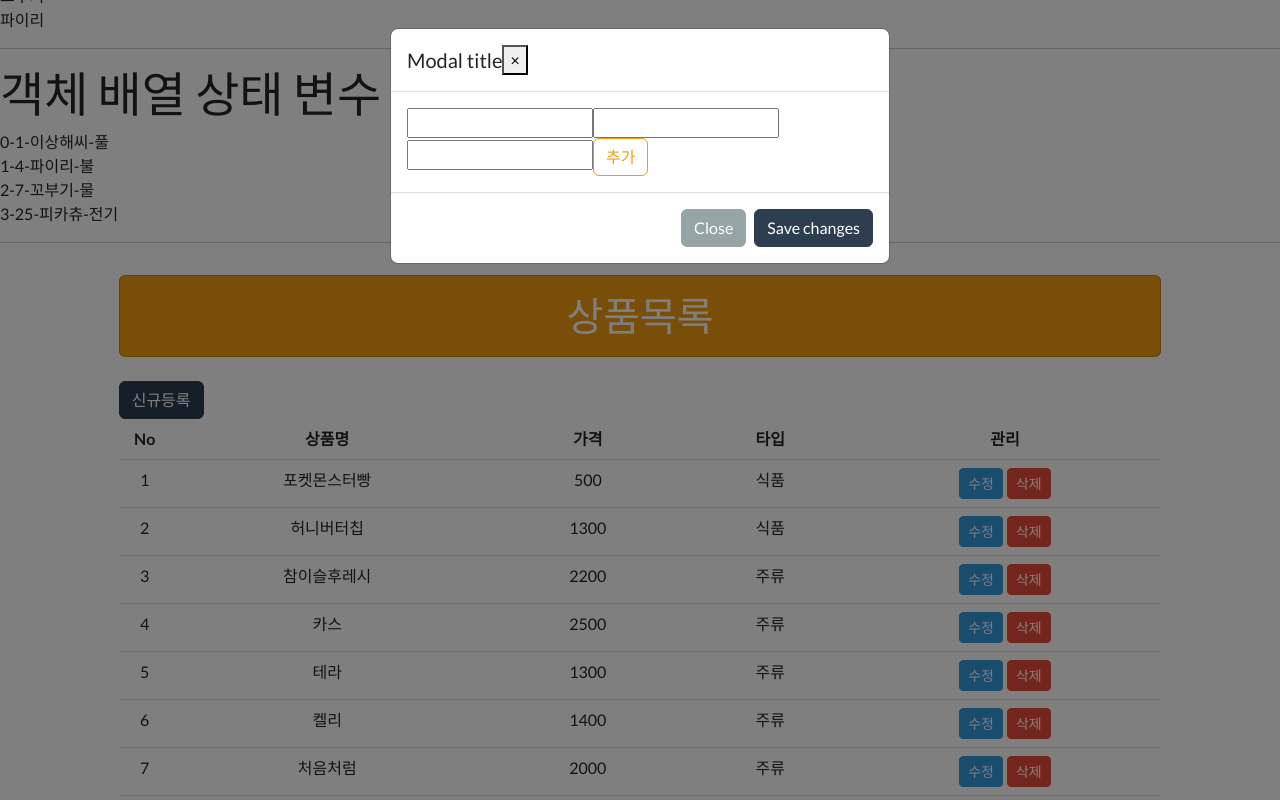
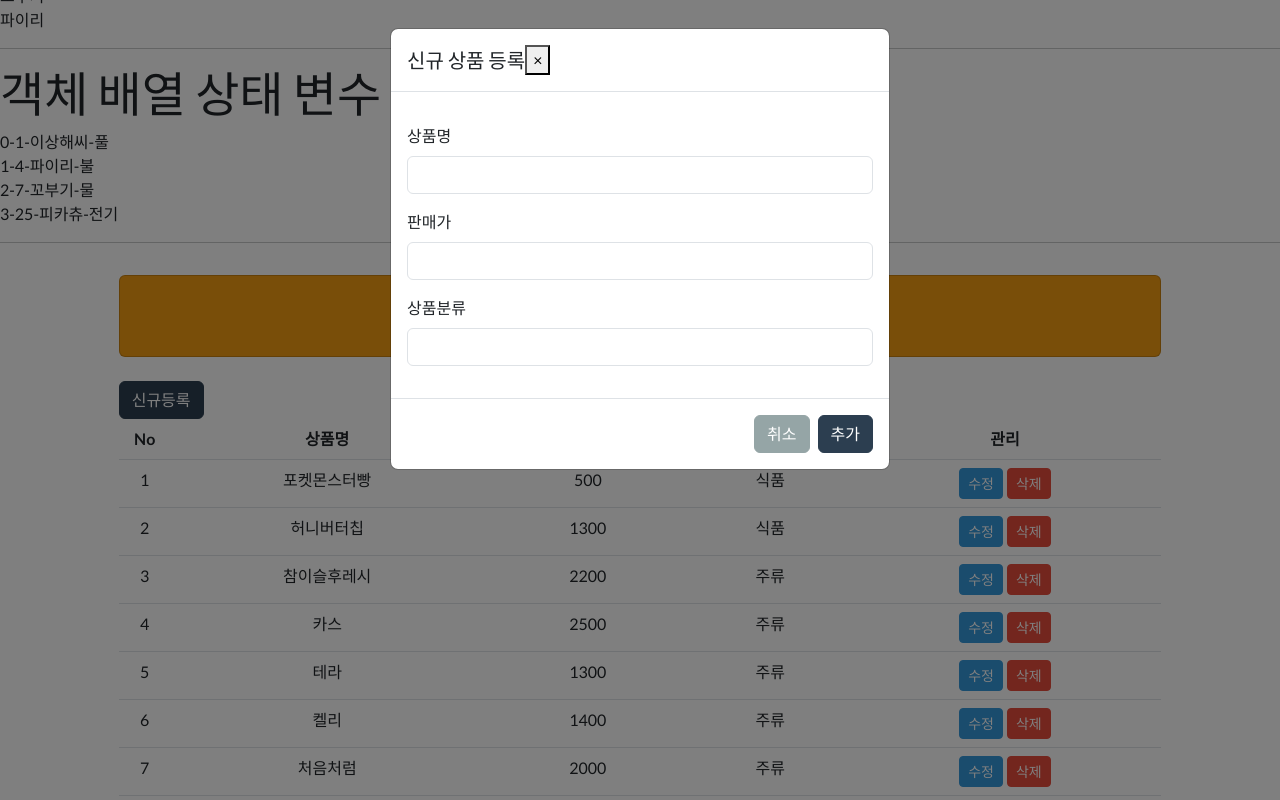
Before and after one commit to seonmikwak/kwak-react, a React (Create React App) app in the folder demo03/: page / in a window 1280 px wide. Both pictures are taken after a click on the button "신규등록". Shown: the part 2236-3036 px from the top of the page. Built offline with nearby package versions, Linux system fonts and the light colour scheme.

Commit message:
상품 SPA 구현 완료

```diff
--- a/demo03/src/components/Exam10.js
+++ b/demo03/src/components/Exam10.js
@@ -1,4 +1,4 @@
-import { useEffect, useState } from "react";
+import { useEffect, useRef, useState } from "react";
 import { Modal} from "bootstrap/dist/js/bootstrap.esm";
 
 const Exam10 = ()=>{
@@ -23,6 +23,11 @@ const Exam10 = ()=>{
         itemPrice:"",
         itemType:"",
     });
+
+    //useRef : 특정 대상을 참조할 수 있는 훅
+    //- const 이름 = useRef(초기값);
+    //- 태그에 ref라는 속성으로 이름을 지정해두면 언제든지 불러서 사용할 수 있다.
+    const bsModal = useRef();
 
     const changeData = e=>{
         const newData = {
@@ -179,15 +184,29 @@ const Exam10 = ()=>{
         closeModal();
     };
 
+    const cancelAddItem = ()=>{
+        //입력창 초기화
+        setData({
+            itemName:"",
+            itemPrice:"",
+            itemType:""
+        });
+
+         //모달 닫기
+         closeModal();
+    }
+
     //모달 여는 함수
     const openModal = ()=>{
-        var modal = new Modal(document.querySelector("#exampleModal"));
+        // var modal = new Modal(document.querySelector("#exampleModal"));
+        var modal = new Modal(bsModal.current);
         modal.show();
     };
 
     //모달 닫는 함수
     const closeModal = ()=>{
-        var modal = new Modal(document.querySelector("#exampleModal"));
+        // var modal = Modal.getInstance(document.querySelector("#exampleModal"));
+        var modal = Modal.getInstance(bsModal.current);
         modal.hide();
     }
 
@@ -263,24 +282,43 @@ const Exam10 = ()=>{
             </div>
 
             {/* Modal */}
-            <div className="modal fade" id="exampleModal" tabIndex="-1" role="dialog" aria-labelledby="exampleModalLabel" aria-hidden="true">
+            <div className="modal fade" ref={bsModal} id="exampleModal"
+                data-bs-backdrop="static" tabIndex="-1" role="dialog" aria-labelledby="exampleModalLabel" aria-hidden="true">
               <div className="modal-dialog" role="document">
                 <div className="modal-content">
                   <div className="modal-header">
-                    <h5 className="modal-title" id="exampleModalLabel">Modal title</h5>
+                    <h5 className="modal-title" id="exampleModalLabel">신규 상품 등록</h5>
                     <button type="button" className="close" data-dismiss="modal" aria-label="Close">
                       <span aria-hidden="true">&times;</span>
                     </button>
                   </div>
                   <div className="modal-body">
-                    <input name="itemName" value={data.itemName} onChange={changeData}/>
-                    <input name="itemPrice" value={data.itemPrice} onChange={changeData}/>
-                    <input name="itemType" value={data.itemType} onChange={changeData}/>
-                    <button className="btn btn-outline-warning" onClick={addItem}>추가</button>
+                    <div className="row">
+                        <div className="col">
+                            <label className="form-label mt-3">상품명</label>
+                            <input className="form-control" name="itemName" value={data.itemName} onChange={changeData}/>
+                        </div>
+                    </div>
+                    <div className="row">
+                        <div className="col">
+                            <label className="form-label mt-3">판매가</label>
+                            <input className="form-control" name="itemPrice" value={data.itemPrice} onChange={changeData}/>
+                        </div>
+                    </div>
+                    <div className="row">
+                        <div className="col">
+                            <label className="form-label mt-3">상품분류</label>
+                            <input className="form-control mb-3" name="itemType" value={data.itemType} onChange={changeData}/>
+                        </div>
+                    </div>
                   </div>
+
                   <div className="modal-footer">
-                    <button type="button" className="btn btn-secondary" data-dismiss="modal">Close</button>
-                    <button type="button" className="btn btn-primary">Save changes</button>
+                    {/* 자동으로 닫히게 하는 버튼 */}
+                    {/* <button type="button" className="btn btn-secondary" data-dismiss="modal">취소</button> */}
+                    {/* 수동으로 원하는 로직을 추가하여 닫히게 하는 버튼 */}
+                    <button type="button" className="btn btn-secondary" onClick={cancelAddItem}>취소</button>
+                    <button type="button" className="btn btn-primary ms-1" onClick={addItem}>추가</button>
                   </div>
                 </div>
               </div>
```
